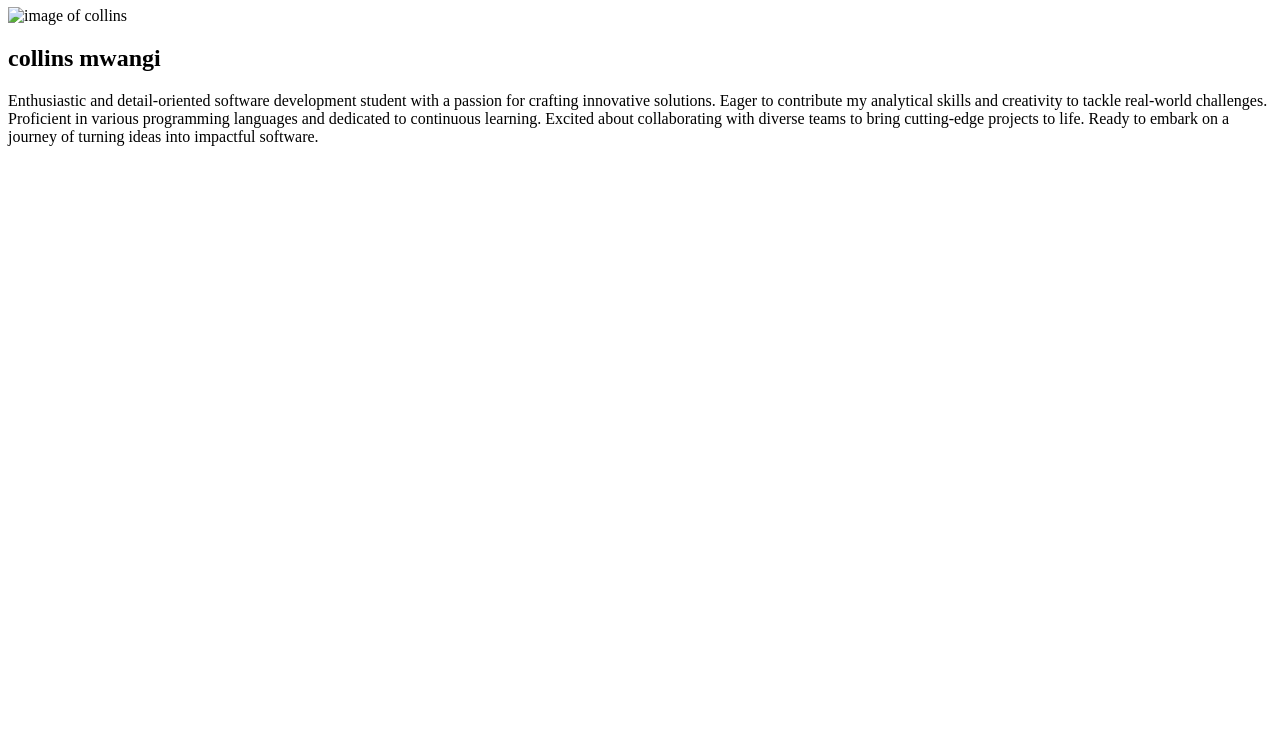
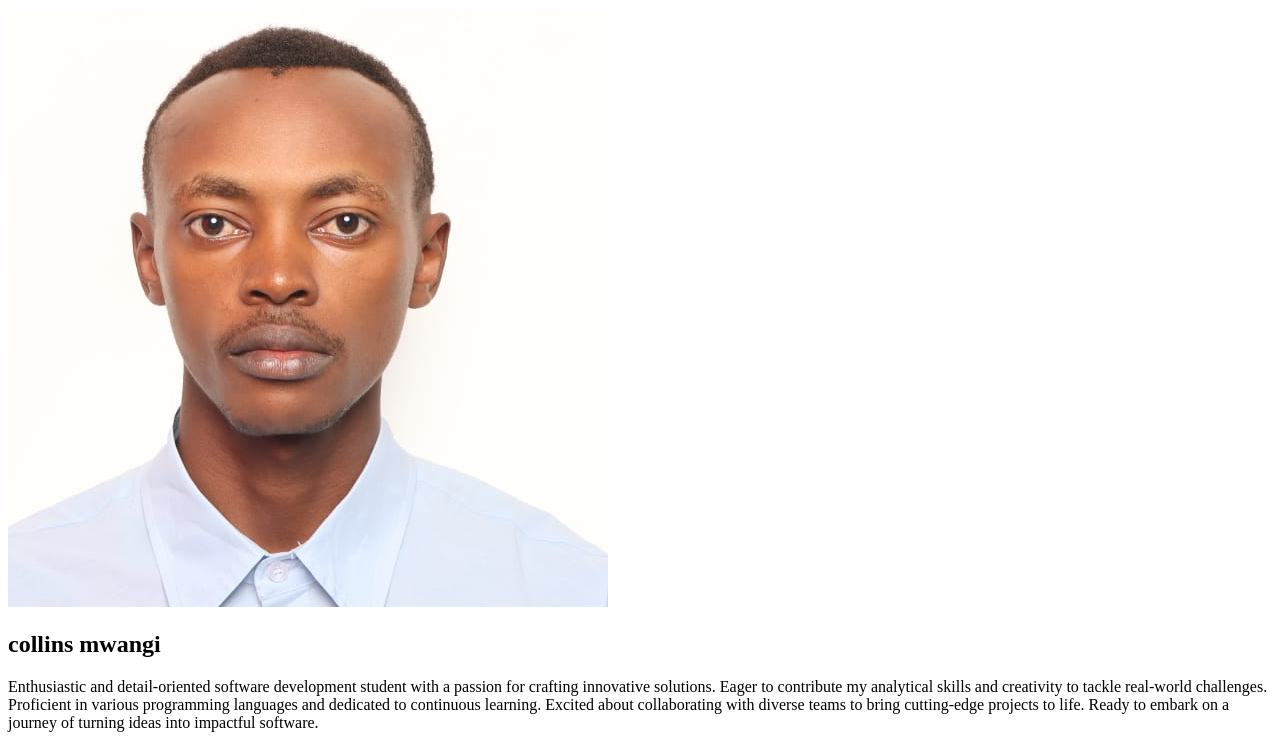
Before and after one commit to collins-mwangi1/portfolio, a plain HTML site: page index.html in a window 1280 px wide. Shown: the part 73-821 px from the top of the page. Before the commit the page ends 800 px from the top, so only its background shows below. Drawn offline with Linux system fonts and the light colour scheme.

Commit message:
index.html

```diff
--- a/index.html
+++ b/index.html
@@ -14,7 +14,8 @@
     <!-- collins section -->
     <section>
 
-        <img src="./img/P-IMG-20221005-WA0000.jpg" alt="image of collins">
+        <img src="portfolio/images/P-IMG-20221005-WA0000.jpg" alt="image of collins">
+
 
       <div class="collins">
         <h1>collins mwangi</h1>
```
Also changed, not shown: images/P-IMG-20221005-WA0000.jpg (added).
